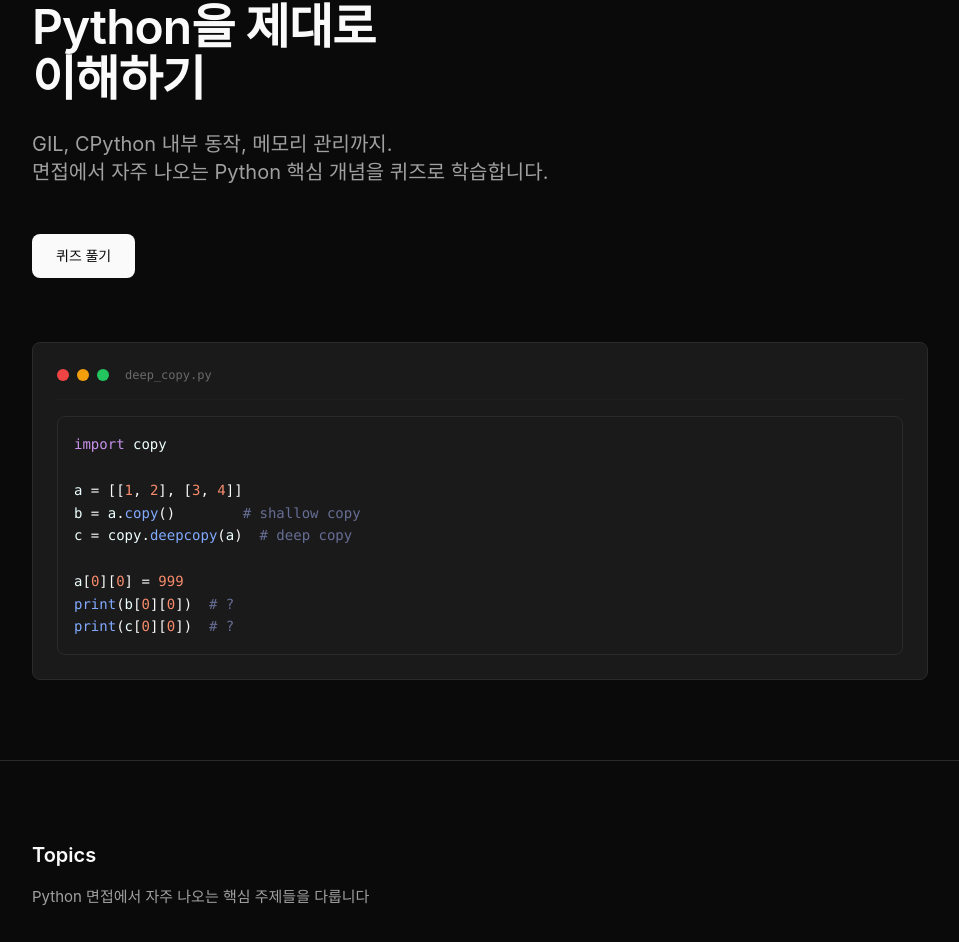
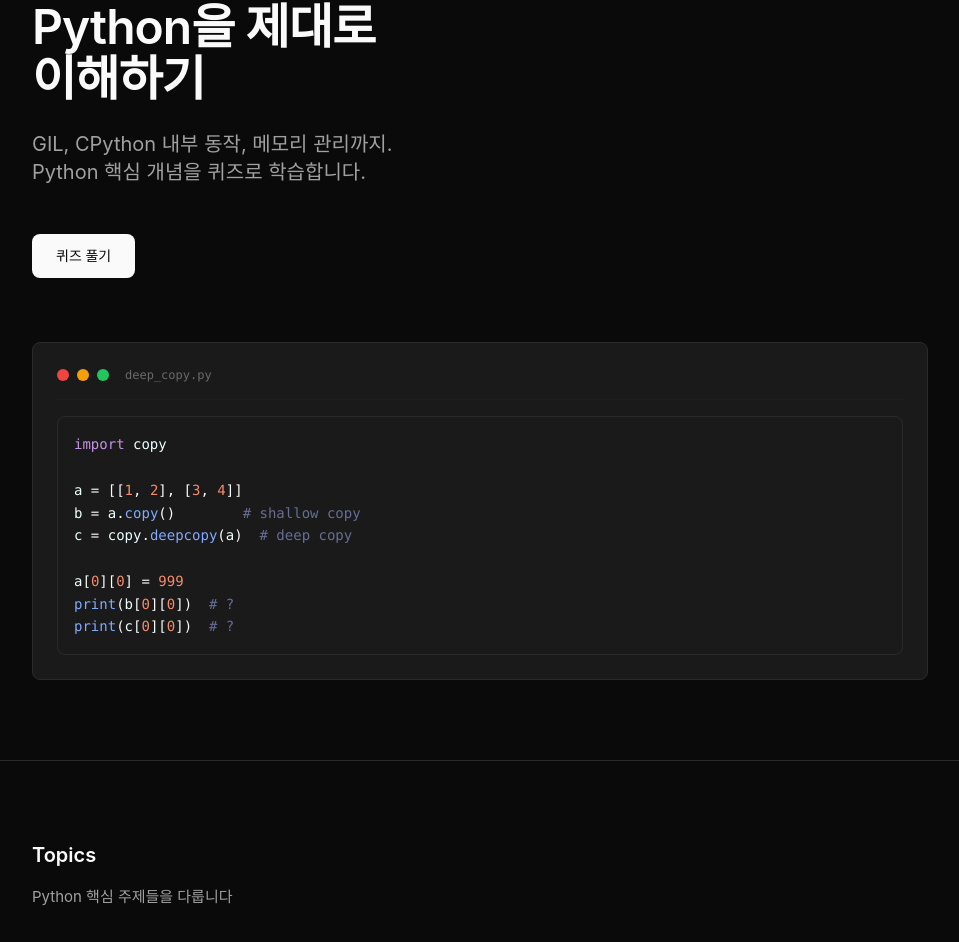
Before and after one commit to SimJunSik/codepath-fe, a Next.js app: page / in a window 1280 px wide. Shown: the part 259-1201 px from the top of the page, without its empty margins (160-1119 px from the left). Built offline with nearby package versions, Linux system fonts and the light colour scheme; no server answers.

Commit message:
문장 변경

```diff
--- a/app/page.tsx
+++ b/app/page.tsx
@@ -27,7 +27,7 @@
             <p className="text-xl text-text-secondary mb-12 max-w-2xl">
               GIL, CPython 내부 동작, 메모리 관리까지.
               <br />
-              면접에서 자주 나오는 Python 핵심 개념을 퀴즈로 학습합니다.
+              Python 핵심 개념을 퀴즈로 학습합니다.
             </p>
 
             <div className="flex items-center gap-4">
@@ -67,7 +67,7 @@
           <div className="max-w-4xl mx-auto">
             <h2 className="text-h2 mb-4 text-text-primary">Topics</h2>
             <p className="text-body text-text-secondary mb-8">
-              Python 면접에서 자주 나오는 핵심 주제들을 다룹니다
+              Python 핵심 주제들을 다룹니다
             </p>
 
             {/* Python Internals */}
```
